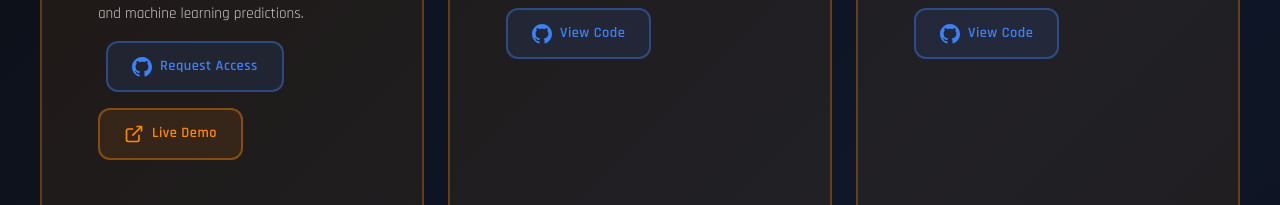
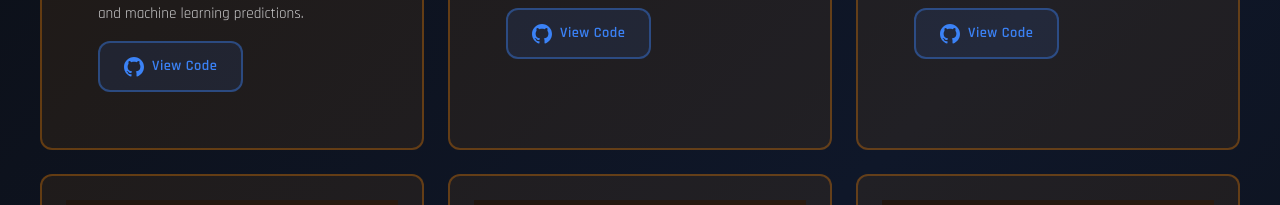
Before and after one commit to odzjeffreyjr/odzjeffreyjr.github.io, a React (Create React App) app: page /projects in a window 1280 px wide. Shown: the part 1186-1391 px from the top of the page. Built offline with nearby package versions, Linux system fonts and the light colour scheme.

Commit message:
Made quant open source

```diff
--- a/src/pages/ProjectsPage.js
+++ b/src/pages/ProjectsPage.js
@@ -88,9 +88,8 @@ const ProjectsPage = () => {
       technologies: ["Python", "Alpaca API", "Machine Learning", "Real-time Data", "Web Framework"],
       category: "finance",
       secondaryCategory: "web", // Will appear in both finance and web categories
-      githubUrl: "#",
-      liveUrl: "https://drive.google.com/file/d/1ZeZWKnICL9XrwIo6pBjcjcVMbVb1Am2C/view?usp=sharing",
-      requestAccessUrl: "mailto:odzjeffreyjr@gmail.com?subject=Access Request for Quantum Trading Platform&body=Hi Jeffrey,%0D%0A%0D%0AI would like to request access to the Quantum Trading Platform. Please let me know the next steps.%0D%0A%0D%0AThank you!"
+      githubUrl: "https://github.com/odzjeffreyjr/quant",
+      liveUrl: "#"
     },
     {
       id: 2,
```
